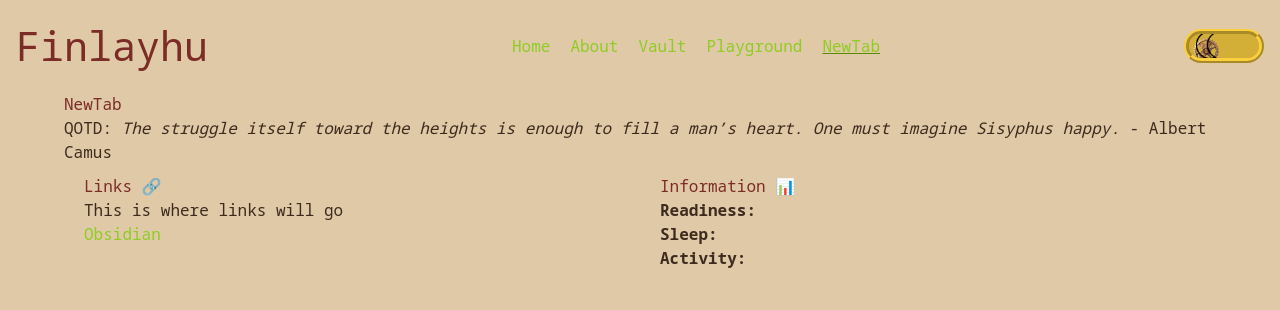
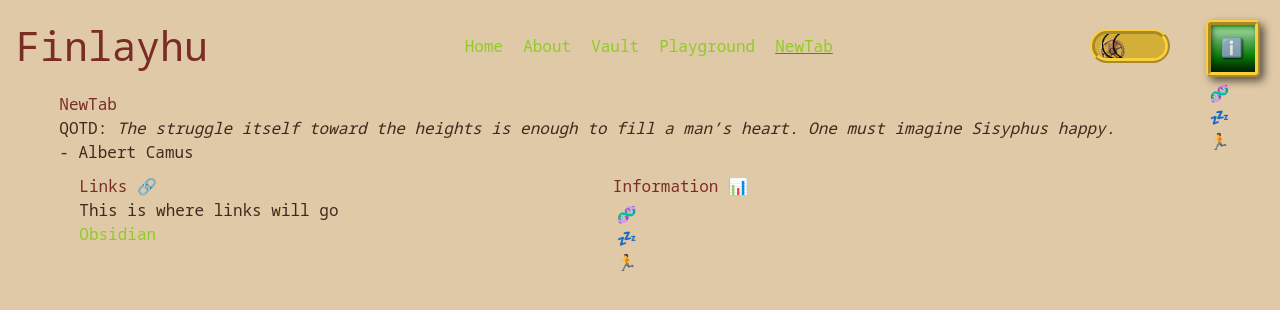
Before and after one commit to HudsonFinn/finlayhu, a React (Vite) app: page /new-tab in a window 1280 px wide. Shown: the top 310 px of the page. Built offline with nearby package versions, Linux system fonts and the light colour scheme; no server answers; grey boxes are pictures that could not be loaded.

Commit message:
Add sidebar

```diff
--- a/src/App.tsx
+++ b/src/App.tsx
@@ -1,12 +1,18 @@
 import { Outlet } from 'react-router-dom';
 import NavBar from './components/NavBar/NavBar';
+import SideBar from './components/SideBar/SideBar';
 
 function App() {
 	return (
-		<>
-			<NavBar />
-			<Outlet />
-		</>
+		<div className="flex">
+			<div className="flex flex-col grow">
+				<NavBar />
+				<Outlet />
+			</div>
+			<div className="flex-none">
+				<SideBar />
+			</div>
+		</div>
 	);
 }
 
--- a/src/components/FadeIn/FadeIn.tsx
+++ b/src/components/FadeIn/FadeIn.tsx
@@ -1,5 +1,4 @@
 import { useEffect, useState } from 'react';
-import logger from '../../logger';
 import './FadeIn.css';
 
 export default function FadeIn({ children }: { children: React.ReactNode }) {
@@ -7,7 +6,6 @@ export default function FadeIn({ children }: { children: React.ReactNode }) {
 
 	useEffect(() => {
 		const timeout = setTimeout(() => {
-			logger.info('Setting isVisible to true');
 			setIsVisible(true);
 		}, 0);
 
--- a/src/components/OuraData/OuraData.tsx
+++ b/src/components/OuraData/OuraData.tsx
@@ -108,7 +108,12 @@ type OuraResponse = {
 	};
 };
 
-const OuraData = () => {
+interface OuraDataProps {
+	isExpanded: boolean;
+}
+
+const OuraData = (props: OuraDataProps) => {
+	const { isExpanded } = props;
 	const [data, setData] = useState<OuraData>();
 	useEffect(() => {
 		const getData = async () => {
@@ -134,11 +139,21 @@ const OuraData = () => {
 			});
 		});
 	}, []);
+
+	if (isExpanded) {
+		return (
+			<div className="flex flex-col m-1">
+				<p className="font-bold">Readiness: {data?.readiness?.score}</p>
+				<p className="font-bold">Sleep: {data?.sleep?.score}</p>
+				<p className="font-bold">Activity: {data?.activity?.score}</p>
+			</div>
+		);
+	}
 	return (
-		<div>
-			<p className="font-bold">Readiness: {data?.readiness?.score}</p>
-			<p className="font-bold">Sleep: {data?.sleep?.score}</p>
-			<p className="font-bold">Activity: {data?.activity?.score}</p>
+		<div className="flex flex-col m-1">
+			<p className="font-bold">🧬 {data?.readiness?.score}</p>
+			<p className="font-bold">💤 {data?.sleep?.score}</p>
+			<p className="font-bold">🏃 {data?.activity?.score}</p>
 		</div>
 	);
 };
--- /dev/null
+++ b/src/components/SideBar/SideBar.tsx
@@ -0,0 +1,25 @@
+import { useState } from 'react';
+import Button from '../Button/Button';
+import OuraData from '../OuraData/OuraData';
+
+const SideBar = () => {
+	const [isOpen, setOpen] = useState(false);
+
+	return (
+		<div className="m-5">
+			<div className="flex flex-row justify-between">
+				{isOpen && <h2 className="text-xl mt-1">Data</h2>}
+				<Button
+					onClick={() => {
+						setOpen(!isOpen);
+					}}
+				>
+					ℹ️
+				</Button>
+			</div>
+			<OuraData isExpanded={isOpen} />
+		</div>
+	);
+};
+
+export default SideBar;
```
